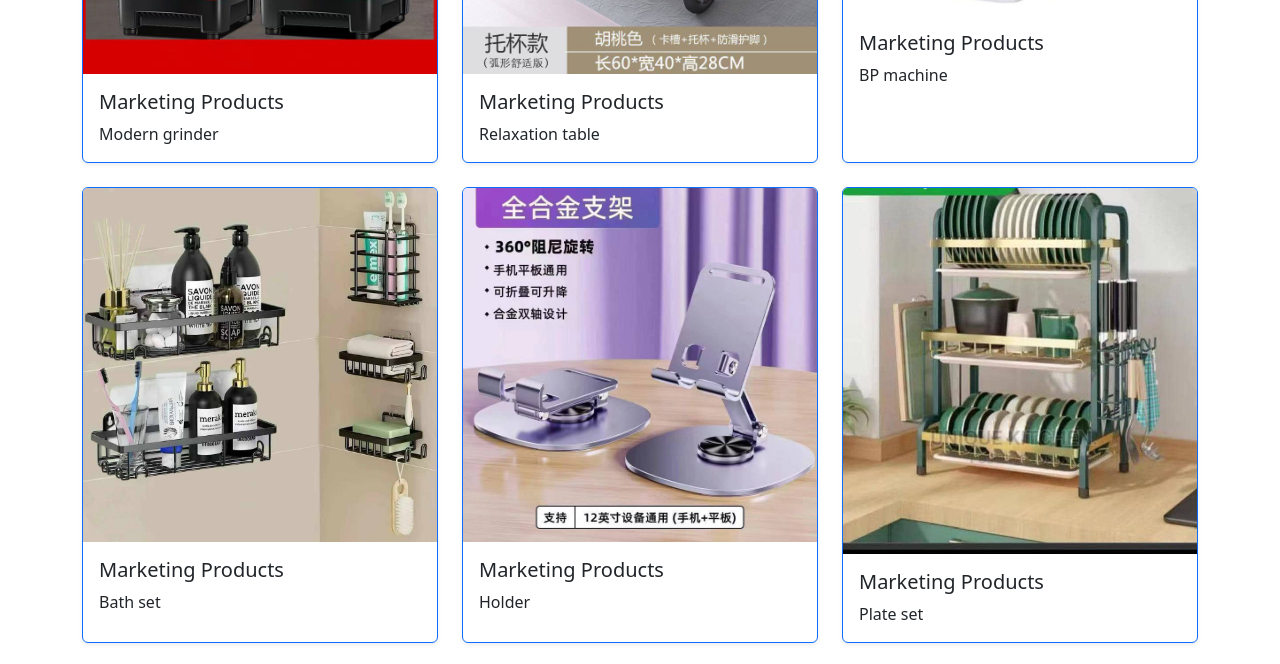
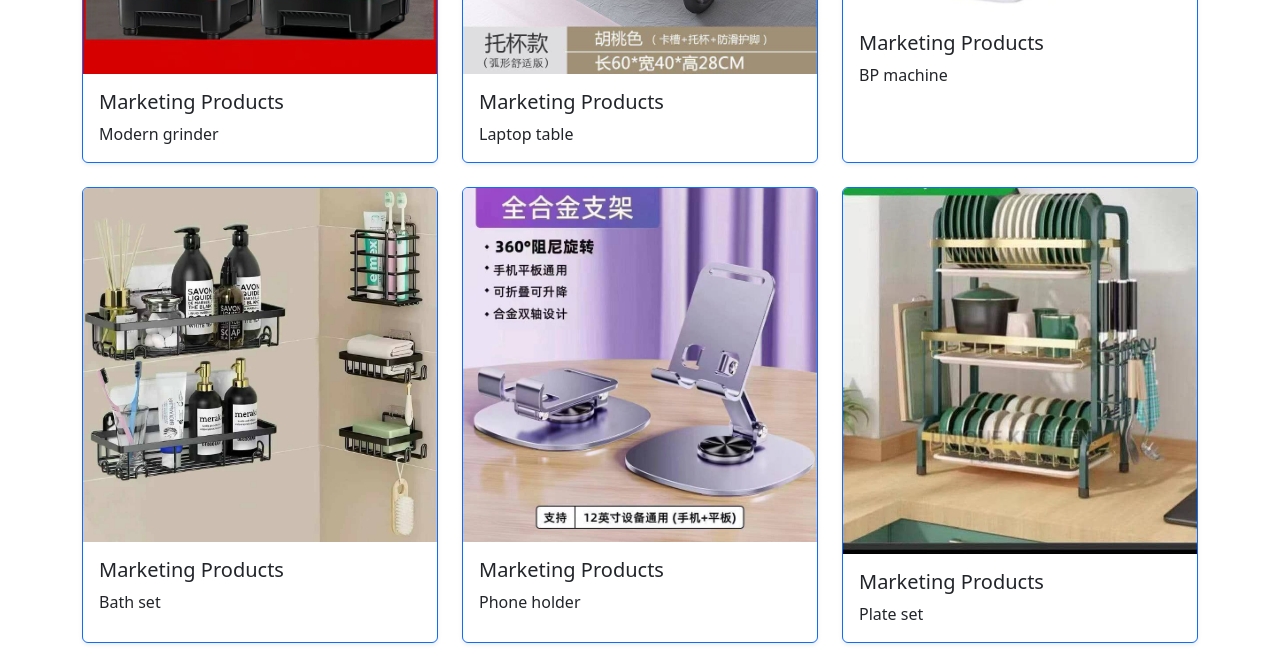
Before and after one commit to ceecosmonew/vivian, a React (Vite) app: page /projects in a window 1280 px wide. Shown: the part 1380-2044 px from the top of the page. Built offline with nearby package versions, Linux system fonts and the light colour scheme; grey boxes are pictures that could not be loaded.

Commit message:
Update Projects.jsx

```diff
--- a/src/pages/Projects.jsx
+++ b/src/pages/Projects.jsx
@@ -54,10 +54,10 @@ const projects = [
   { title: 'Login Form', desc: 'A simple login UI built with HTML, CSS, and Bootstrap.', image: pic2 },
   { title: 'React Practice App', desc: 'A mini-app built with React during practice.', image: pic3 },
   { title: 'Marketing Products', desc: 'Modern grinder', image: pic4},
-  { title: 'Marketing Products', desc: 'Relaxation table', image: pic5 },
+  { title: 'Marketing Products', desc: 'Laptop table', image: pic5 },
   { title: 'Marketing Products', desc: 'BP machine', image: pic6 },
   { title: 'Marketing Products', desc: 'Bath set', image: pic7},
-  { title: 'Marketing Products', desc: 'Holder', image: pic8 },
+  { title: 'Marketing Products', desc: 'Phone holder', image: pic8 },
   { title: 'Marketing Products', desc: 'Plate set', image: pic9},
 
 ];
```
